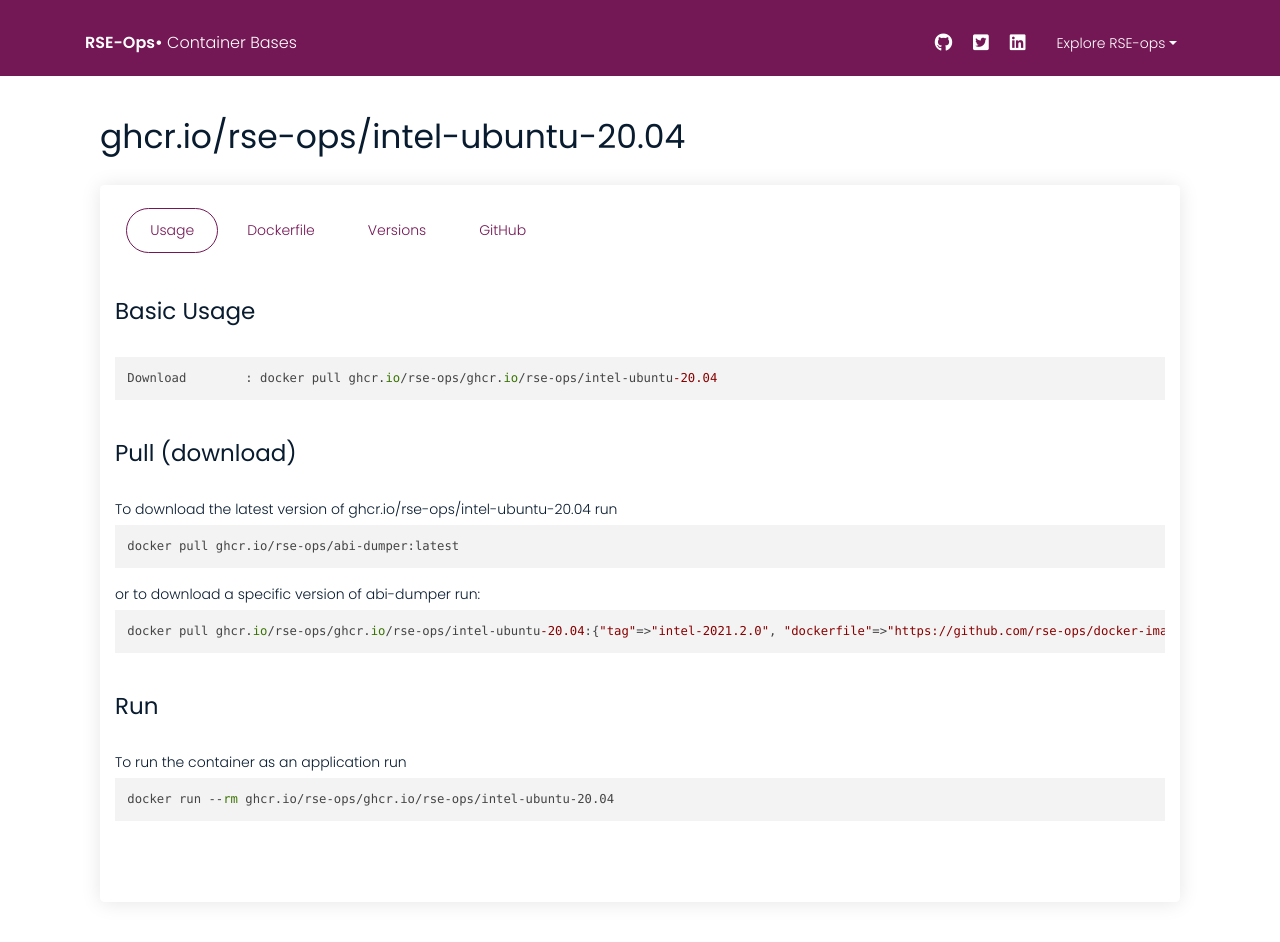
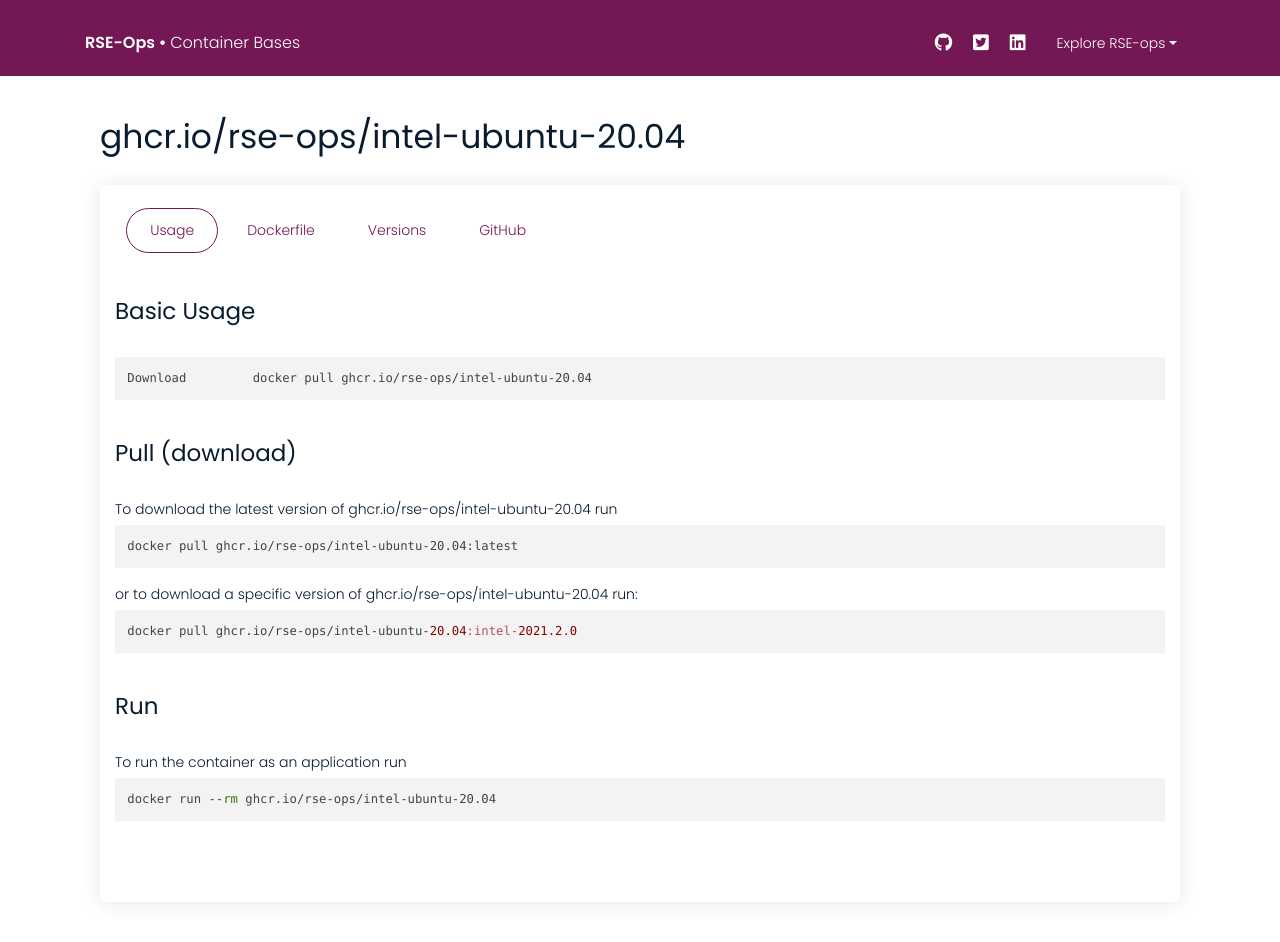
Before and after one commit to rse-ops/docker-images, a Jekyll site: the page built from _library/ghcr.io-rse-ops-intel-ubuntu-20.04.md, in a window 1280 px wide and 1002 px high. Shown: the top 942 px of the window. Built offline with Jekyll 4.4.1, drawn with Linux system fonts in a browser that asks for light colours; nearby versions of some CDN libraries.

Commit message:
fixing container specific page for registry rendering
there is a bug that the registry name is repeated twice because it is hardcoded
into the page with page.name. We do not need to do this as the ghcr is already in the name,
so the fix just removes the redundant registry reference.

Signed-off-by: vsoch <vsoch@users.noreply.github.com>

```diff
--- a/_layouts/container.html
+++ b/_layouts/container.html
@@ -19,7 +19,7 @@
     <div class="container">
       <div class="navbar-translate">
         <a class="navbar-brand" href="https://rse-ops.github.io/docker-images/" rel="tooltip" data-placement="bottom" target="_blank">
-          <span>RSE-ops•</span> Container Bases
+          <span>RSE-ops • </span> Container Bases
         </a>
         <button class="navbar-toggler navbar-toggler" type="button" data-toggle="collapse" data-target="#navigation" aria-controls="navigation-index" aria-expanded="false" aria-label="Toggle navigation">
           <span class="navbar-toggler-bar bar1"></span>
@@ -114,27 +114,27 @@
                   <div class="tab-content tab-space">
                     <div class="tab-pane active" id="link4">
                       <h3>Basic Usage</h3>
-                      <p><pre><code class="highlight">Download        : docker pull ghcr.io/rse-ops/{{ page.name }}{% if page.size %}
+                      <p><pre><code class="highlight">Download         docker pull {{ page.name }}{% if page.size %}
 Compressed Size : {{ page.size }}MB{% endif %}{% if page.raw_size %}
 Raw Size : {{ page.raw_size }}MB{% endif %}
 </code></pre></p>
                        <br>
                        <h3>Pull (download)</h3>
                        <p>To download the latest version of {{ page.name }} run</p>
-                       <pre><code class="highlight">docker pull ghcr.io/rse-ops/abi-dumper:latest</code></pre>
-                       <p>or to download a specific version of abi-dumper run:</p>
-                       <pre><code class="highlight">docker pull ghcr.io/rse-ops/{{ page.name }}:{{ page.versions[0] }}</code></pre>
+                       <pre><code class="highlight">docker pull {{ page.name }}:latest</code></pre>
+                       <p>or to download a specific version of {{ page.name }} run:</p>
+                       <pre><code class="highlight">docker pull {{ page.name }}:{{ page.versions[0].tag }}</code></pre>
                        <br>
                        <h3>Run</h3>
                        <p>To run the container as an application run</p>
-                       <pre><code class="highlight">docker run --rm ghcr.io/rse-ops/{{ page.name }}</code></pre>
+                       <pre><code class="highlight">docker run --rm {{ page.name }}</code></pre>
 
                     </div>
                     <div class="tab-pane" id="link5">
                       <p>
                        <h3>Usage in FROM</h3>
                        <p>You can use this container base as the FROM in your Dockerfile</p>
-                       <pre><code class="highlight">FROM ghcr.io/rse-ops/{{ page.name }}
+                       <pre><code class="highlight">FROM {{ page.name }}
 RUN ...
                        </code></pre>
                       </p>
@@ -143,7 +143,7 @@ RUN ...
                     <div class="tab-pane" id="link6">
                       <p>
                        <h3>Versions</h3>
-                       <p>The following versions of ghcr.io/rse-ops/{{ page.name }} are available.</p>
+                       <p>The following versions of {{ page.name }} are available.</p>
                         <div class="table-responsive">
                         <table class="table tablesorter " id="plain-table">
                         <thead class=" text-primary">
```
